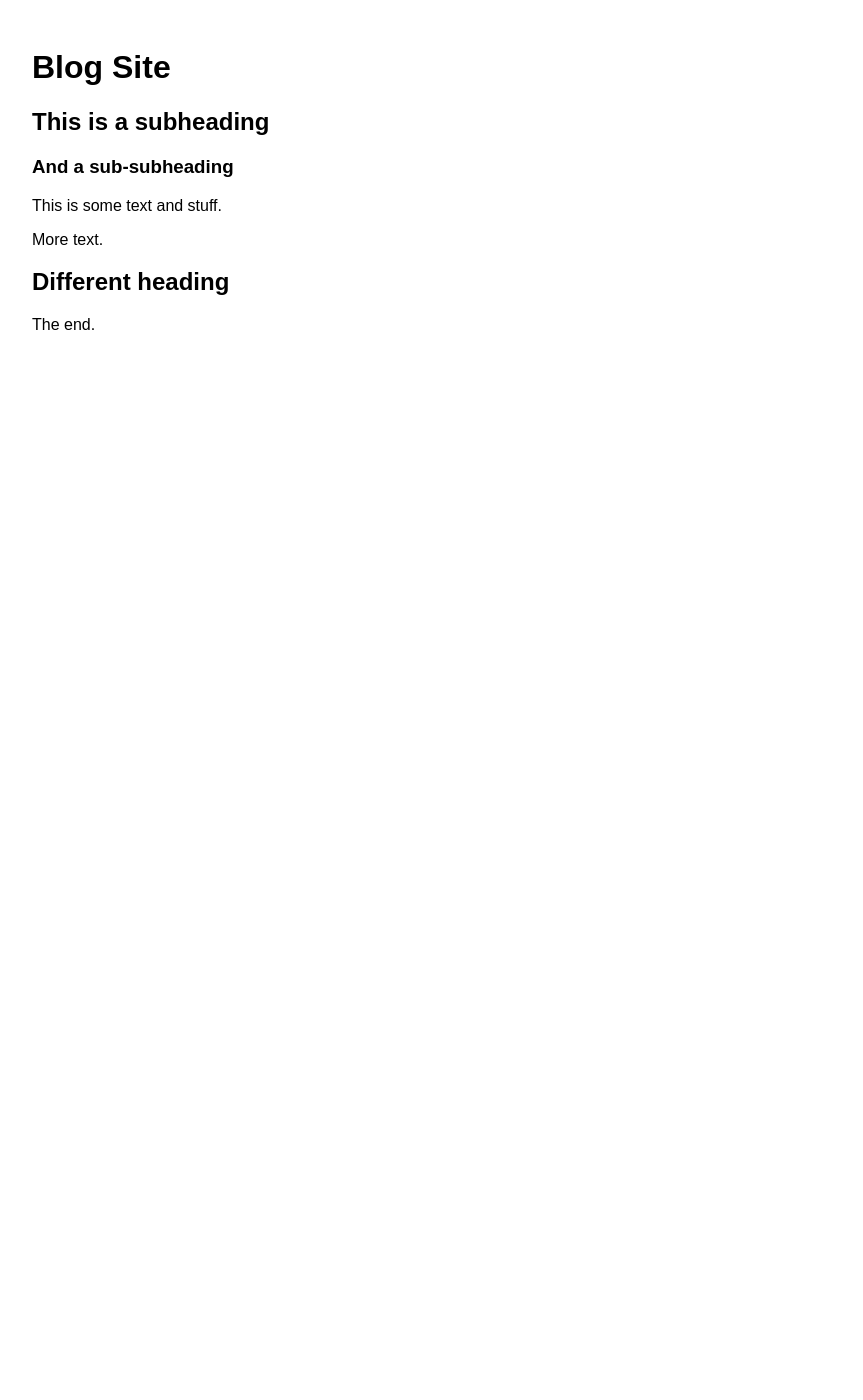
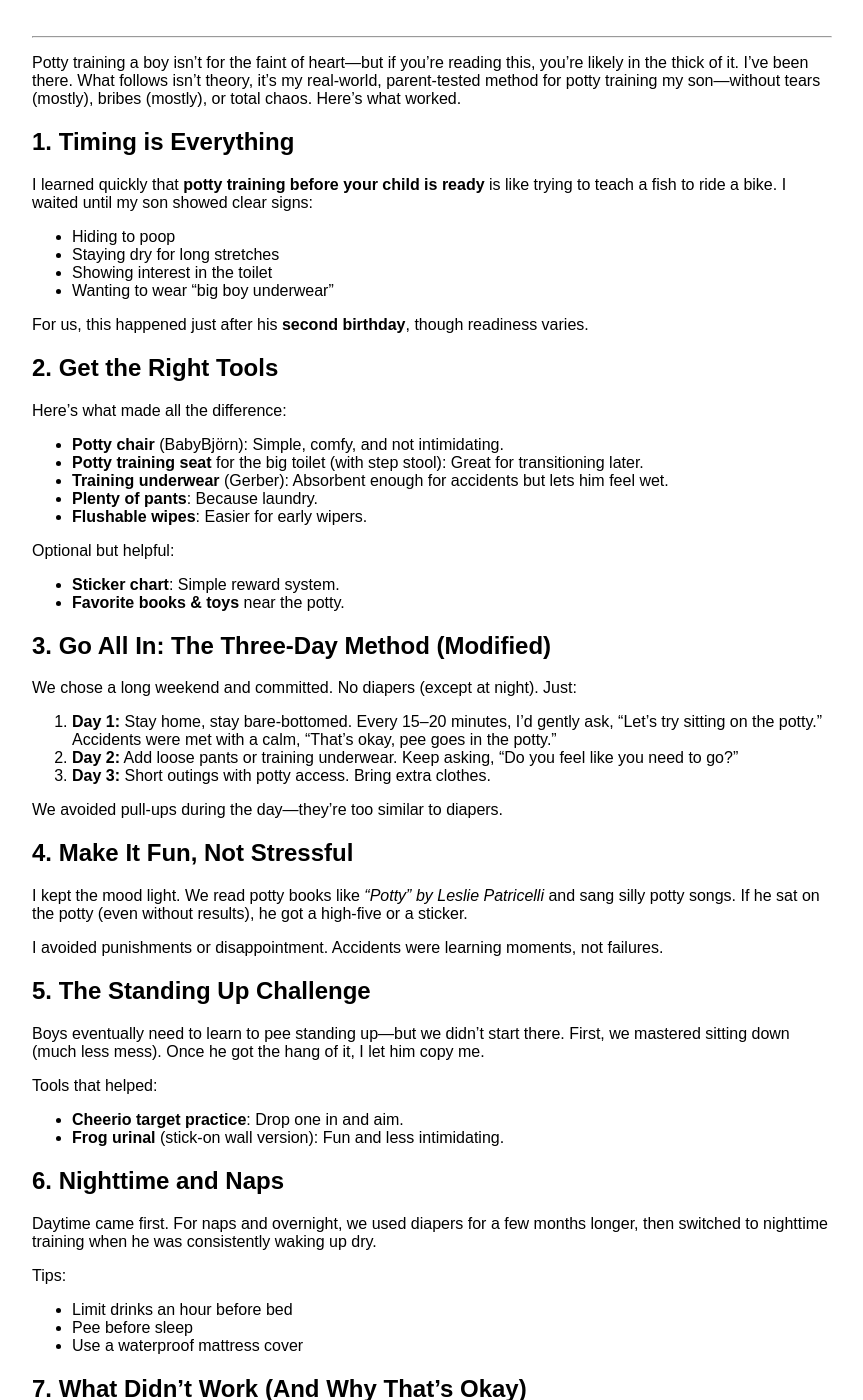
Before and after one commit to doopie-art/blog-site, a Jekyll site: the page built from index.md, in a window 1280 px wide and 1400 px high. Shown: the whole window, without its empty margins (208-1071 px from the left). Built offline with Jekyll 4.4.1, drawn with Linux system fonts in a browser that asks for light colours; some of the changed text lies outside the part shown.

Commit message:
Ai article placeholder

```diff
--- a/index.md
+++ b/index.md
@@ -1,22 +1,105 @@
 ---
 layout: default
-title: Home
+title: "How I Successfully Potty Trained My Son (Without Losing My Mind)"
+date: 2025-05-14
+description: "A personal, parent-tested guide to potty training boys with practical tips, tools, and tactics that actually work."
 ---
-
-# Blog Site
 
 <!-- {% for post in site.posts %}
 - [{{ post.title }}]({{ post.url }}) ({{ post.date | date: "%b %-d, %Y" }})
 {% endfor %} -->
 
-## This is a subheading
+---------------------------------------------------------------------------------------------------------------------------------
 
-### And a sub-subheading
+Potty training a boy isn’t for the faint of heart—but if you’re reading this, you’re likely in the thick of it. I’ve been there. What follows isn’t theory, it’s my real-world, parent-tested method for potty training my son—without tears (mostly), bribes (mostly), or total chaos. Here’s what worked.
 
-This is some text and stuff.
+## 1. Timing is Everything
 
-More text.
+I learned quickly that **potty training before your child is ready** is like trying to teach a fish to ride a bike. I waited until my son showed clear signs:
 
-## Different heading
+* Hiding to poop
+* Staying dry for long stretches
+* Showing interest in the toilet
+* Wanting to wear “big boy underwear”
 
-The end.
+For us, this happened just after his **second birthday**, though readiness varies.
+
+## 2. Get the Right Tools
+
+Here’s what made all the difference:
+
+* **Potty chair** (BabyBjörn): Simple, comfy, and not intimidating.
+* **Potty training seat** for the big toilet (with step stool): Great for transitioning later.
+* **Training underwear** (Gerber): Absorbent enough for accidents but lets him feel wet.
+* **Plenty of pants**: Because laundry.
+* **Flushable wipes**: Easier for early wipers.
+
+Optional but helpful:
+
+* **Sticker chart**: Simple reward system.
+* **Favorite books & toys** near the potty.
+
+## 3. Go All In: The Three-Day Method (Modified)
+
+We chose a long weekend and committed. No diapers (except at night). Just:
+
+1. **Day 1:** Stay home, stay bare-bottomed. Every 15–20 minutes, I’d gently ask, “Let’s try sitting on the potty.” Accidents were met with a calm, “That’s okay, pee goes in the potty.”
+2. **Day 2:** Add loose pants or training underwear. Keep asking, “Do you feel like you need to go?”
+3. **Day 3:** Short outings with potty access. Bring extra clothes.
+
+We avoided pull-ups during the day—they’re too similar to diapers.
+
+## 4. Make It Fun, Not Stressful
+
+I kept the mood light. We read potty books like *“Potty” by Leslie Patricelli* and sang silly potty songs. If he sat on the potty (even without results), he got a high-five or a sticker.
+
+I avoided punishments or disappointment. Accidents were learning moments, not failures.
+
+## 5. The Standing Up Challenge
+
+Boys eventually need to learn to pee standing up—but we didn’t start there. First, we mastered sitting down (much less mess). Once he got the hang of it, I let him copy me.
+
+Tools that helped:
+
+* **Cheerio target practice**: Drop one in and aim.
+* **Frog urinal** (stick-on wall version): Fun and less intimidating.
+
+## 6. Nighttime and Naps
+
+Daytime came first. For naps and overnight, we used diapers for a few months longer, then switched to nighttime training when he was consistently waking up dry.
+
+Tips:
+
+* Limit drinks an hour before bed
+* Pee before sleep
+* Use a waterproof mattress cover
+
+## 7. What Didn’t Work (And Why That’s Okay)
+
+* **Reward overload**: Candy every time = unsustainable. We weaned off quickly.
+* **Too much pressure**: When I pushed too hard, he resisted. Patience paid off.
+* **Comparing to other kids**: Some are trained by 18 months, some by 4. I stopped comparing.
+
+## 8. Encouragement, Not Bribes
+
+Praise worked better than rewards. I’d say:
+
+* “You listened to your body!”
+* “That’s what big kids do!”
+* “You kept your pants dry all day!”
+
+These felt more sustainable and reinforced internal motivation.
+
+## 9. Regression is Normal
+
+We had setbacks—when he was sick, or distracted by life changes (like starting preschool). When it happened, we stayed calm and just reinforced the basics. Regression isn’t failure, it’s part of the process.
+
+## 10. Final Thoughts
+
+Potty training my son wasn’t always easy, but it was absolutely doable with the right mindset and tools. The keys were **timing, consistency, patience, and keeping it positive**.
+
+If you’re about to begin your own potty training journey—deep breaths. You’ve got this. Your child will get there, and so will you.
+
+If you found this helpful, check out my upcoming posts on nighttime potty training and how to ditch the pacifier gently.
+
+**Happy pottying!** 🚽
```
